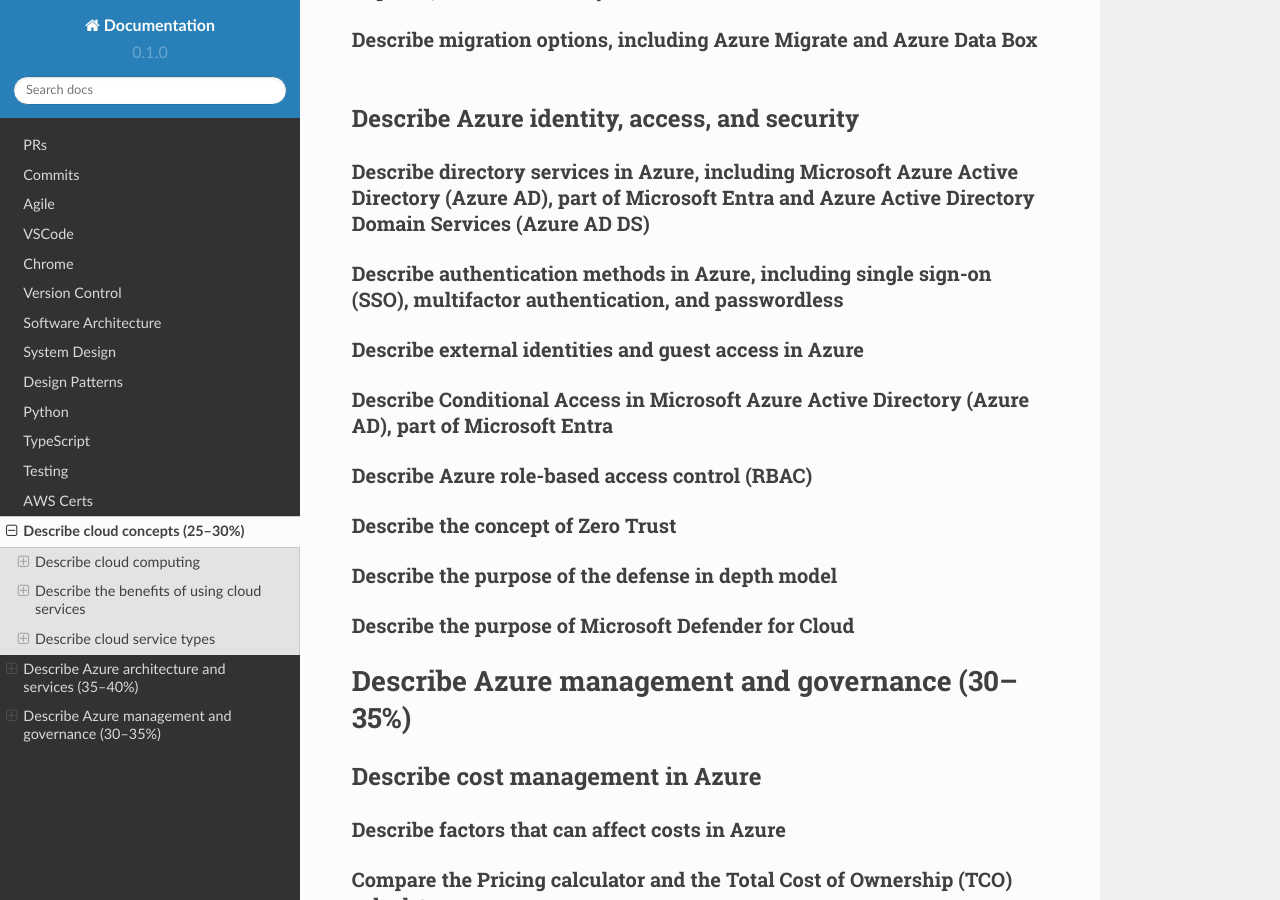
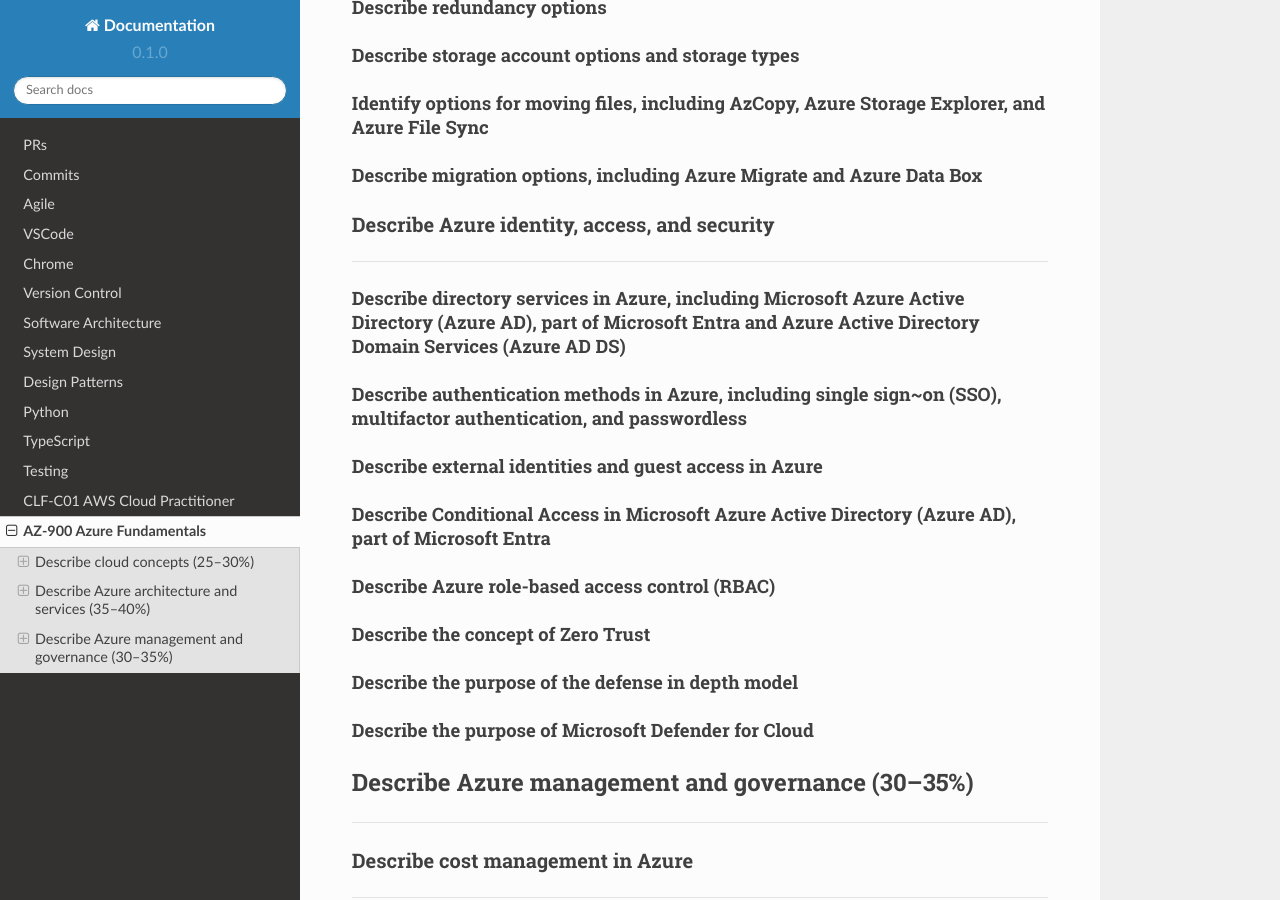
Before and after one commit to rs1257/documentation, a Sphinx documentation site: the page built from docs/source/AZ-900.rst, in a window 1280 px wide and 900 px high, scrolled down 2313 px. Built offline with Sphinx 7.4.7 and the Read the Docs theme 2.0.0, drawn with Linux system fonts in a browser that asks for light colours; pages that are not in the unit, such as notebooks, are missing from menus; some of the changed text lies outside the part shown.

Commit message:
Clean up file names

```diff
--- a/docs/source/Azure.rst
+++ b/docs/source/AZ-900.rst
@@ -1,8 +1,17 @@
+AZ-900 Azure Fundamentals
+=========================
+
 Describe cloud concepts (25–30%)
-================================
+--------------------------------
+.. raw:: html
+
+  <hr>
 
 Describe cloud computing
-------------------------
+~~~~~~~~~~~~~~~~~~~~~~~~
+.. raw:: html
+
+  <hr>
 
 Define cloud computing
 ^^^^^^^^^^^^^^^^^^^^^^^^
@@ -23,7 +32,10 @@
 ^^^^^^^^^^^^^^^^^^^^^^^^^^^^
 
 Describe the benefits of using cloud services
----------------------------------------------
+~~~~~~~~~~~~~~~~~~~~~~~~~~~~~~~~~~~~~~~~~~~~~
+.. raw:: html
+
+  <hr>
 
 Describe the benefits of high availability and scalability in the cloud
 ^^^^^^^^^^^^^^^^^^^^^^^^^^^^^^^^^^^^^^^^^^^^^^^^^^^^^^^^^^^^^^^^^^^^^^^
@@ -38,7 +50,10 @@
 ^^^^^^^^^^^^^^^^^^^^^^^^^^^^^^^^^^^^^^^^^^^^^^^^^^^
 
 Describe cloud service types
-----------------------------
+~~~~~~~~~~~~~~~~~~~~~~~~~~~~
+.. raw:: html
+
+  <hr>
 
 Describe infrastructure as a service (IaaS)
 ^^^^^^^^^^^^^^^^^^^^^^^^^^^^^^^^^^^^^^^^^^^
@@ -53,10 +68,16 @@
 ^^^^^^^^^^^^^^^^^^^^^^^^^^^^^^^^^^^^^^^^^^^^^^^^^^^^^^^^^^^^^^^^^^^^^^^^
 
 Describe Azure architecture and services (35–40%)
-=================================================
+-------------------------------------------------
+.. raw:: html
+
+  <hr>
 
 Describe the core architectural components of Azure
----------------------------------------------------
+~~~~~~~~~~~~~~~~~~~~~~~~~~~~~~~~~~~~~~~~~~~~~~~~~~~
+.. raw:: html
+
+  <hr>
 
 Describe Azure regions, region pairs, and sovereign regions
 ^^^^^^^^^^^^^^^^^^^^^^^^^^^^^^^^^^^^^^^^^^^^^^^^^^^^^^^^^^^
@@ -80,7 +101,10 @@
 ^^^^^^^^^^^^^^^^^^^^^^^^^^^^^^^^^^^^^^^^^^^^^^^^^^^^^^^^^^^^^^^^^^^^^^^^^^^^^^^
 
 Describe Azure compute and networking services
-----------------------------------------------
+~~~~~~~~~~~~~~~~~~~~~~~~~~~~~~~~~~~~~~~~~~~~~~
+.. raw:: html
+
+  <hr>
 
 Compare compute types, including container instances, virtual machines (VMs), and functions
 ^^^^^^^^^^^^^^^^^^^^^^^^^^^^^^^^^^^^^^^^^^^^^^^^^^^^^^^^^^^^^^^^^^^^^^^^^^^^^^^^^^^^^^^^^^^
@@ -101,7 +125,10 @@
 ^^^^^^^^^^^^^^^^^^^^^^^^^^^^^^^^^^^
 
 Describe Azure storage services
--------------------------------
+~~~~~~~~~~~~~~~~~~~~~~~~~~~~~~~
+.. raw:: html
+
+  <hr>
 
 Compare Azure storage services
 ^^^^^^^^^^^^^^^^^^^^^^^^^^^^^^
@@ -122,12 +149,15 @@
 ^^^^^^^^^^^^^^^^^^^^^^^^^^^^^^^^^^^^^^^^^^^^^^^^^^^^^^^^^^^^^^^^^^^^^^
 
 Describe Azure identity, access, and security
----------------------------------------------
+~~~~~~~~~~~~~~~~~~~~~~~~~~~~~~~~~~~~~~~~~~~~~
+.. raw:: html
+
+  <hr>
 
 Describe directory services in Azure, including Microsoft Azure Active Directory (Azure AD), part of Microsoft Entra and Azure Active Directory Domain Services (Azure AD DS)
 ^^^^^^^^^^^^^^^^^^^^^^^^^^^^^^^^^^^^^^^^^^^^^^^^^^^^^^^^^^^^^^^^^^^^^^^^^^^^^^^^^^^^^^^^^^^^^^^^^^^^^^^^^^^^^^^^^^^^^^^^^^^^^^^^^^^^^^^^^^^^^^^^^^^^^^^^^^^^^^^^^^^^^^^^^^^^^
 
-Describe authentication methods in Azure, including single sign-on (SSO), multifactor authentication, and passwordless
+Describe authentication methods in Azure, including single sign~on (SSO), multifactor authentication, and passwordless
 ^^^^^^^^^^^^^^^^^^^^^^^^^^^^^^^^^^^^^^^^^^^^^^^^^^^^^^^^^^^^^^^^^^^^^^^^^^^^^^^^^^^^^^^^^^^^^^^^^^^^^^^^^^^^^^^^^^^^^^
 
 Describe external identities and guest access in Azure
@@ -149,10 +179,16 @@
 ^^^^^^^^^^^^^^^^^^^^^^^^^^^^^^^^^^^^^^^^^^^^^^^^^^^^
 
 Describe Azure management and governance (30–35%)
-=================================================
+-------------------------------------------------
+.. raw:: html
+
+  <hr>
 
 Describe cost management in Azure
----------------------------------
+~~~~~~~~~~~~~~~~~~~~~~~~~~~~~~~~~
+.. raw:: html
+
+  <hr>
 
 Describe factors that can affect costs in Azure
 ^^^^^^^^^^^^^^^^^^^^^^^^^^^^^^^^^^^^^^^^^^^^^^^
@@ -167,7 +203,10 @@
 ^^^^^^^^^^^^^^^^^^^^^^^^^^^^
 
 Describe features and tools in Azure for governance and compliance
-------------------------------------------------------------------
+~~~~~~~~~~~~~~~~~~~~~~~~~~~~~~~~~~~~~~~~~~~~~~~~~~~~~~~~~~~~~~~~~~
+.. raw:: html
+
+  <hr>
 
 Describe the purpose of Azure Blueprints
 ^^^^^^^^^^^^^^^^^^^^^^^^^^^^^^^^^^^^^^^^
@@ -182,7 +221,10 @@
 ^^^^^^^^^^^^^^^^^^^^^^^^^^^^^^^^^^^^^^^^^^^^^^^^
 
 Describe features and tools for managing and deploying Azure resources
-----------------------------------------------------------------------
+~~~~~~~~~~~~~~~~~~~~~~~~~~~~~~~~~~~~~~~~~~~~~~~~~~~~~~~~~~~~~~~~~~~~~~
+.. raw:: html
+
+  <hr>
 
 Describe the Azure portal
 ^^^^^^^^^^^^^^^^^^^^^^^^^
@@ -197,7 +239,10 @@
 ^^^^^^^^^^^^^^^^^^^^^^^^^^^^^^^^^^^^^^^^^^^^^^^^^^^^^^^^^^^^^^^^^^^^^^^^^^^^^^^^^^^^
 
 Describe monitoring tools in Azure
-----------------------------------
+~~~~~~~~~~~~~~~~~~~~~~~~~~~~~~~~~~
+.. raw:: html
+
+  <hr>
 
 Describe the purpose of Azure Advisor
 ^^^^^^^^^^^^^^^^^^^^^^^^^^^^^^^^^^^^^
--- a/docs/source/AWS.rst
+++ b/docs/source/CLF-C01.rst
@@ -1,4 +1,4 @@
-AWS Certs
+CLF-C01 AWS Cloud Practitioner
 =========
 
 +--------------------------------------+------------+
--- a/docs/source/index.rst
+++ b/docs/source/index.rst
@@ -26,8 +26,8 @@
 
    testing/testing
 
-   AWS
+   CLF-C01
 
-   Azure
+   AZ-900
 
 .. glossary::
```
